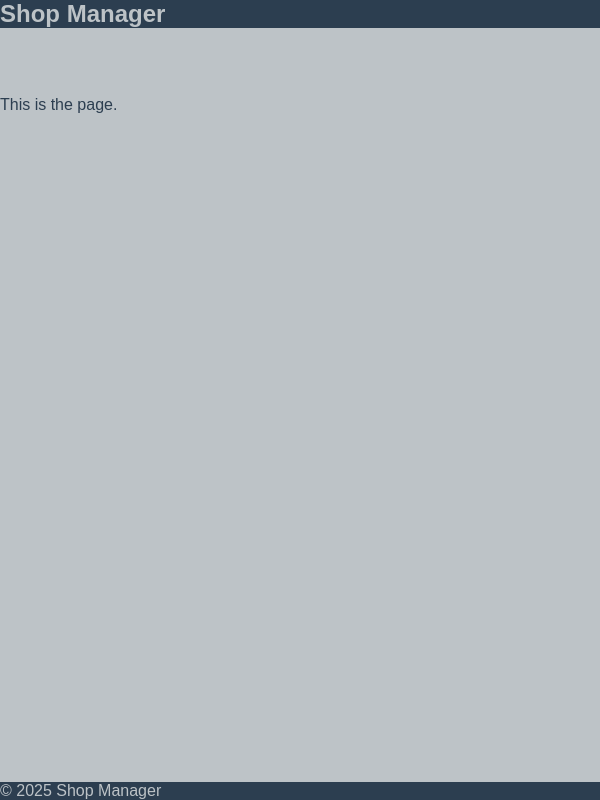
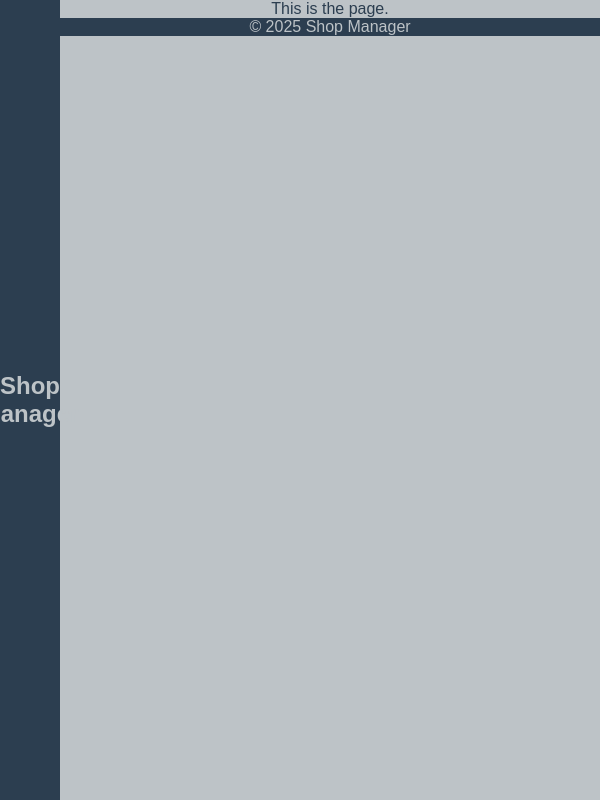
Before and after one commit to Ashkantvn/shop-manager, a Django app: page /accounts/profile/ in a window 600 px wide. Run offline with Django 5.2, Linux system fonts and the light colour scheme; the visitor is signed in with stand-in values (Sample User, id 1); parts of the project's set-up code (start-up, migrations or seed data) failed here and were passed over.

Commit message:
Create global style for header

```diff
--- a/core/static/css/global.css
+++ b/core/static/css/global.css
@@ -3,12 +3,13 @@
     margin: 0;
     padding: 0;
     box-sizing: border-box;
+    text-align: center;
 }
 body,html{
     width: 100%;
+    min-height: 100vh;
     background-color: #BDC3C7;
     color:#2c3e50;
-    padding-top:3em;
 }
 
 /* buttons */
@@ -28,13 +29,9 @@ button:hover{
 /* header and footer */
 header{
     position: fixed;
-    width: 100%;
-    top: 0;
-}
-footer{
-    position: fixed;
-    width: 100%;
-    bottom: 0;
+    display: flex;
+    justify-content: center;
+    align-items: center;
 }
 header,footer{
     background-color: #2c3e50;
@@ -48,3 +45,40 @@ header,footer{
 .alert{
     background-color: #cb4c4e;
 }
+
+
+/* small screen styles */
+@media screen and (max-width: 600px){
+    .layout{
+        margin-bottom:clamp(60px,10vh,90px);
+    }
+    header{
+        bottom: 0;
+        top: auto;
+        height: clamp(60px, 10vh, 90px);
+    }
+}
+
+
+@media screen and (min-width: 600px) and (max-width: 900px) {
+    .layout{
+        margin-left:clamp(60px, 10vw, 90px);
+    }
+    header{
+        left:0;
+        top: auto;
+        width: clamp(60px, 10vw, 90px);
+        height: 100%;
+    }
+}
+
+@media screen and (min-width: 900px){
+    .layout{
+        margin-top:clamp(120px, 20vh, 180px);
+    }
+    header{
+        top: 0;
+        height:clamp(120px, 20vh, 180px);
+        width:100%;
+    }
+}
--- a/core/templates/layout.html
+++ b/core/templates/layout.html
@@ -17,6 +17,7 @@
             {% endblock %}
         </nav>
     </header>
+    <div class="layout">
         <main>
             {% block content %}
             <p>Welcome to the Shop Manager application.</p>
@@ -27,5 +28,6 @@
             <p>&copy; 2025 Shop Manager</p>
             {% endblock %}
         </footer>
+    </div>
 </body>
 </html>
```
Lines whose indentation alone changed are shown as unchanged.
